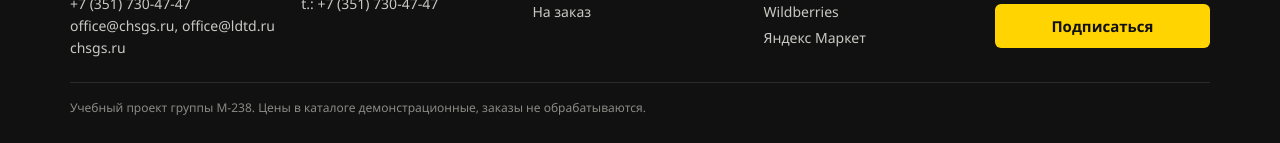
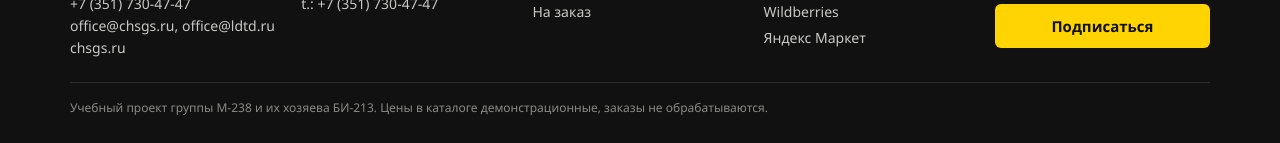
Before and after one commit to nikonovdan/loneDruid, a plain HTML site: page index.html in a window 1280 px wide. Shown: the part 7612-7755 px from the top of the page. Drawn offline with Linux system fonts and the light colour scheme.

Commit message:
Update index.html

```diff
--- a/index.html
+++ b/index.html
@@ -73,7 +73,7 @@
 <div><h3>Мы в сети</h3><a href="#">ВКонтакте</a><a href="#">Ozon</a><a href="#">Wildberries</a><a href="#">Яндекс Маркет</a></div>
 <div><h3>Новинки на почту</h3><form id="nf" class="form" style="gap:8px"><input type="email" required placeholder="Ваш e-mail"><button class="btn">Подписаться</button><div class="ok" id="nok">Вы подписаны!</div></form></div>
 </div>
-<div class="sm">Учебный проект группы М-238. Цены в каталоге демонстрационные, заказы не обрабатываются.</div>
+<div class="sm">Учебный проект группы М-238 и их хозяева БИ-213. Цены в каталоге демонстрационные, заказы не обрабатываются.</div>
 </div></footer>
 
 <div id="ov"></div>
```
